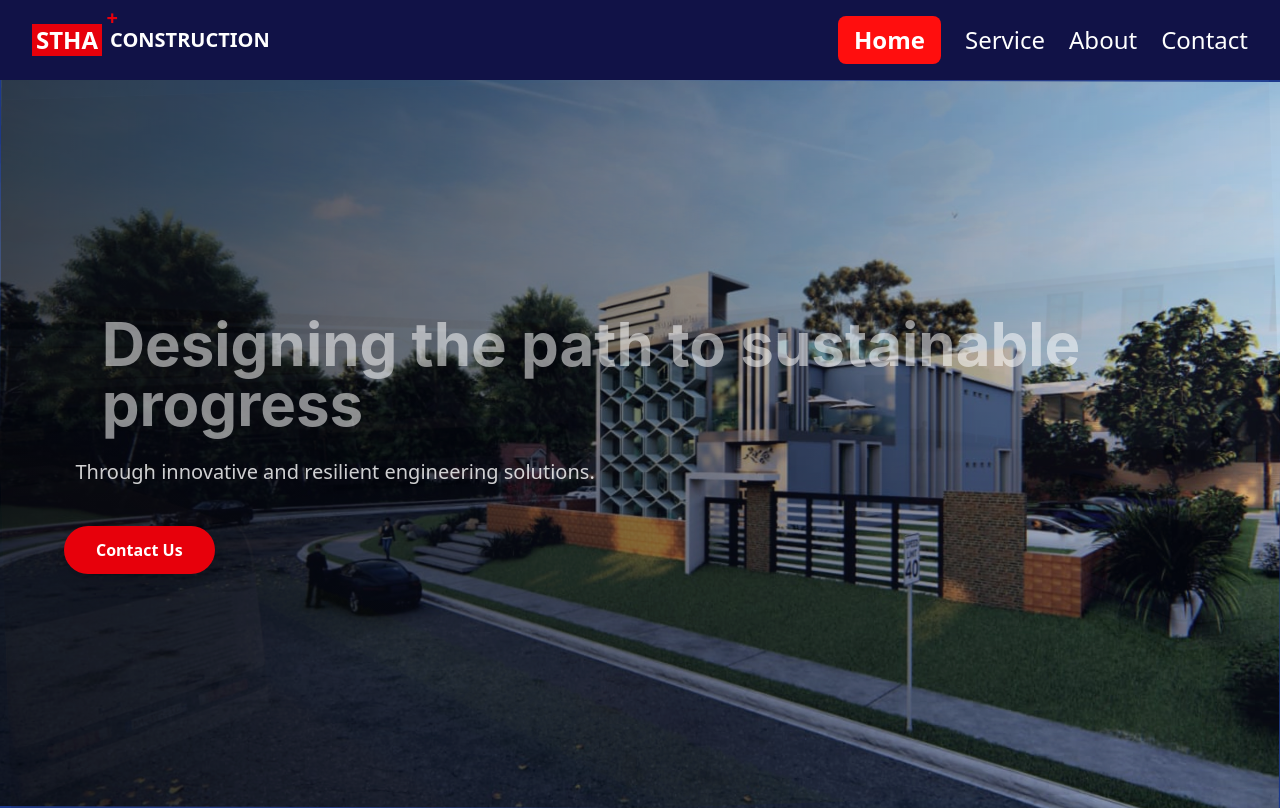
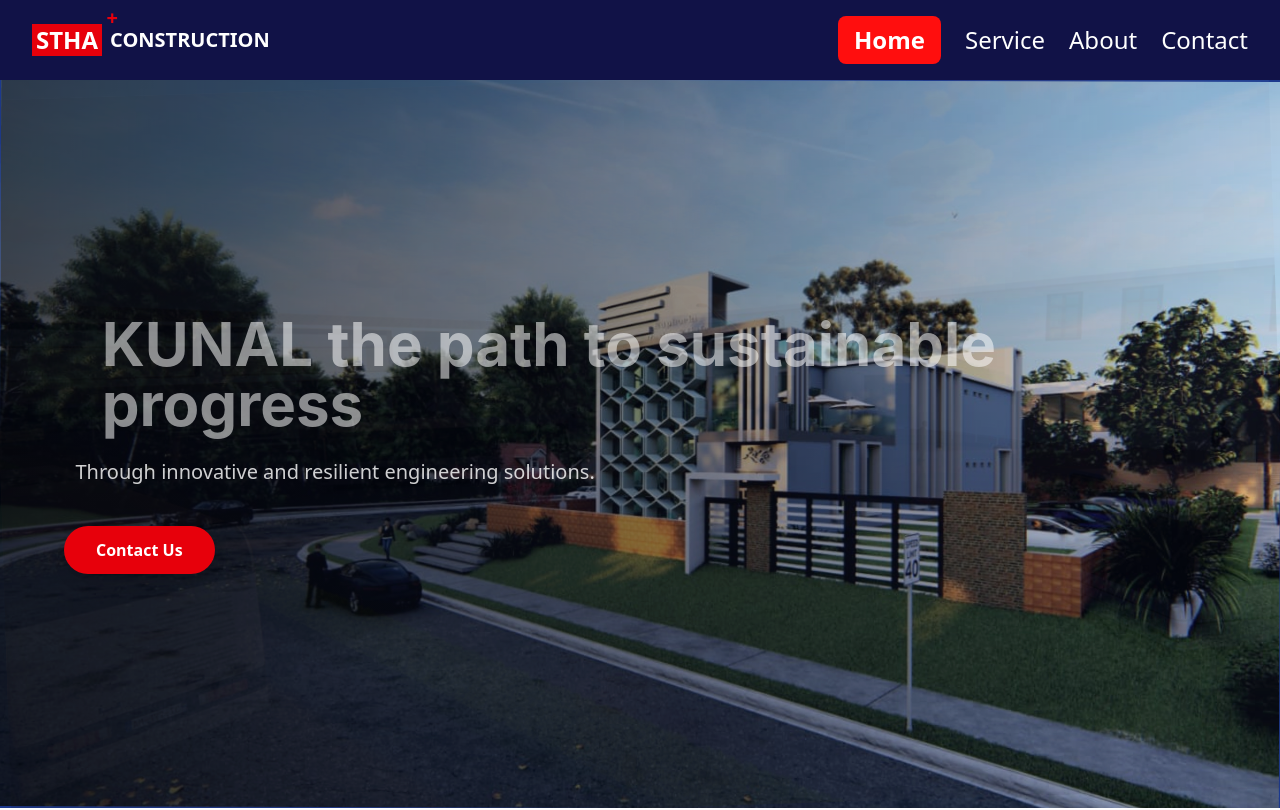
Before and after one commit to Asukumar123/STHA-CONSTRUCTION-PVT-LTD, a Next.js app: page / in a window 1280 px wide. Shown: the top 810 px of the page. Built offline with nearby package versions, Linux system fonts and the light colour scheme.

Commit message:
CHANGES BY KUNAL

```diff
--- a/Data/Home.ts
+++ b/Data/Home.ts
@@ -6,7 +6,7 @@ export interface Slide {
 
   export const slides: Slide[] = [
     {
-      title: "Designing the path to sustainable progress",
+      title: "KUNAL the path to sustainable progress",
       description: "Through innovative and resilient engineering solutions.",
       imageUrl: "/Assets/Home.png",
     },
```
